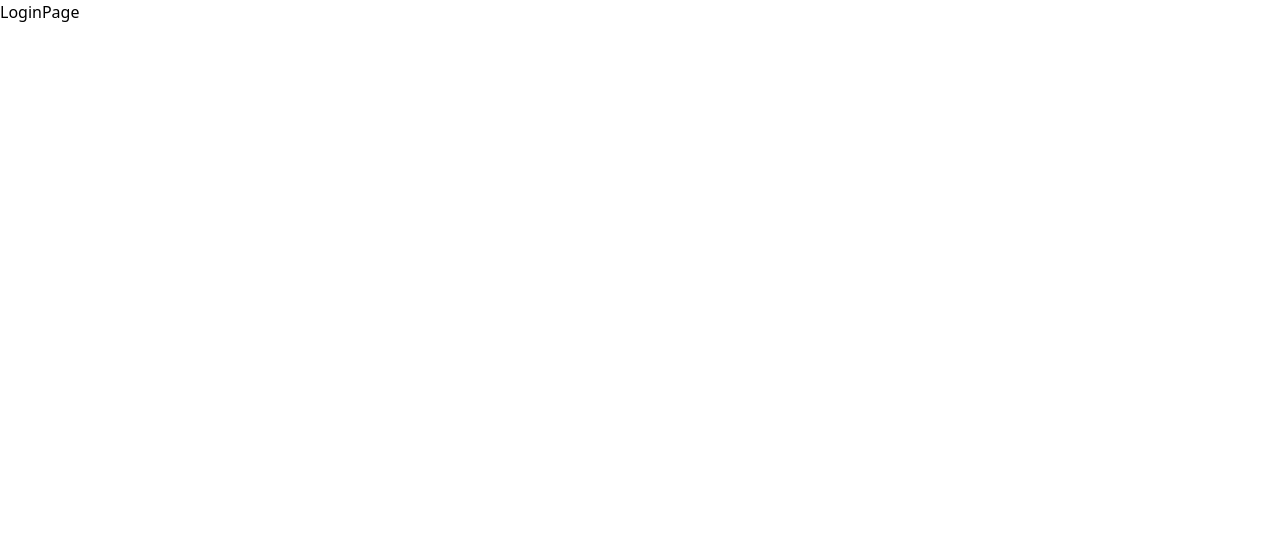
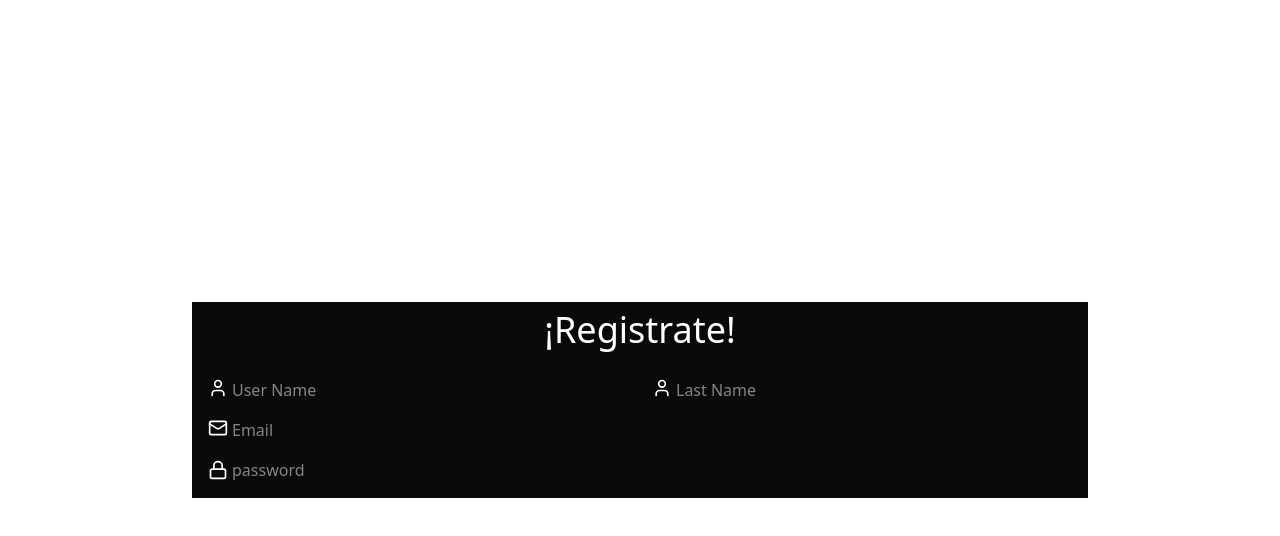
Before and after one commit to emanuel-oncode/frontend-taskplus, a React app: page /Login in a window 1280 px wide. Shown: the top 536 px of the page. Built offline with nearby package versions, Linux system fonts and the light colour scheme; the HTML template or start-up script is replaced by a standard one.

Commit message:
created a login page

```diff
--- a/src/pages/LoginPage.tsx
+++ b/src/pages/LoginPage.tsx
@@ -1,5 +1,59 @@
+import { Lock, Mail, User } from "lucide-react";
+
 function LoginPage() {
-  return <div>LoginPage</div>;
+  return (
+    <section className="min-h-screen flex items-center">
+      <form className="w-full max-w-4xl mx-auto p-2 bg-neutral-950 text-white">
+        <h1 className="text-4xl text-center mb-5">¡Registrate!</h1>
+
+        {/* User Name */}
+        <div className="w-full flex gap-2 items-start">
+          <div className="w-full flex gap-1 items-start focus-within:outline p-2 rounded-2xl">
+            <div>
+              <User className="w-5 h-5" />
+            </div>
+            <input
+              type="text"
+              placeholder="User Name"
+              className="w-full focus:outline-none"
+            />
+          </div>
+          <div className="w-full flex gap-1 items-start focus-within:outline p-2 rounded-2xl">
+            <div>
+              <User className="w-5 h-5" />
+            </div>
+            <input
+              type="text"
+              placeholder="Last Name"
+              className="w-full focus:outline-none"
+            />
+          </div>
+        </div>
+
+        <div className="w-full flex gap-1 items-start focus-within:outline p-2 rounded-2xl">
+          <div>
+            <Mail className="w-5 h-5" />
+          </div>
+          <input
+            type="email"
+            placeholder="Email"
+            className="w-full focus:outline-none"
+          />
+        </div>
+
+        <div className="w-full flex gap-1 items-center focus-within:outline p-2 rounded-2xl">
+          <div>
+            <Lock className="w-5 h-5" />
+          </div>
+          <input
+            type="password"
+            placeholder="password"
+            className="w-full focus:outline-none"
+          />
+        </div>
+      </form>
+    </section>
+  );
 }
 
 export default LoginPage;
```
